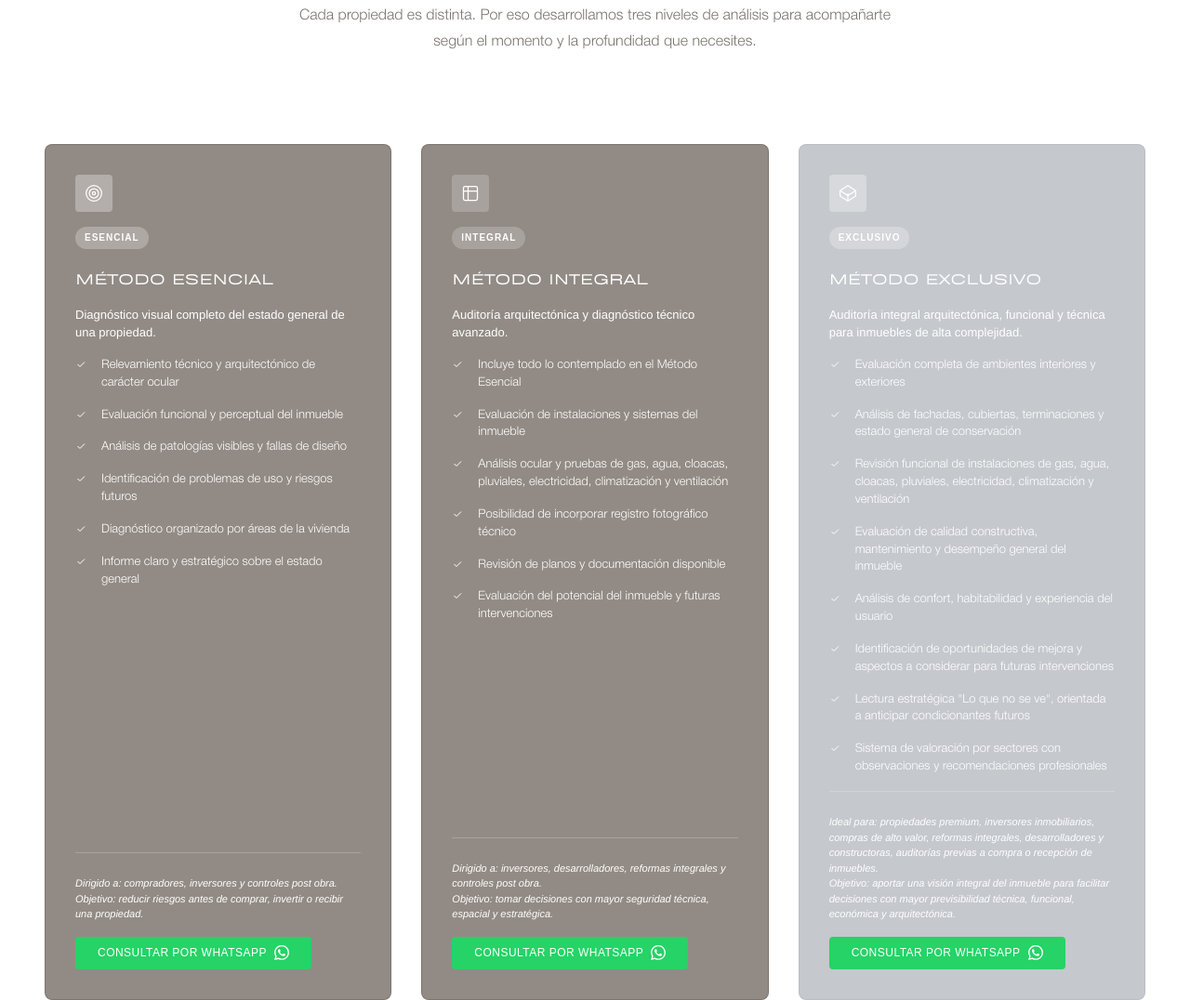
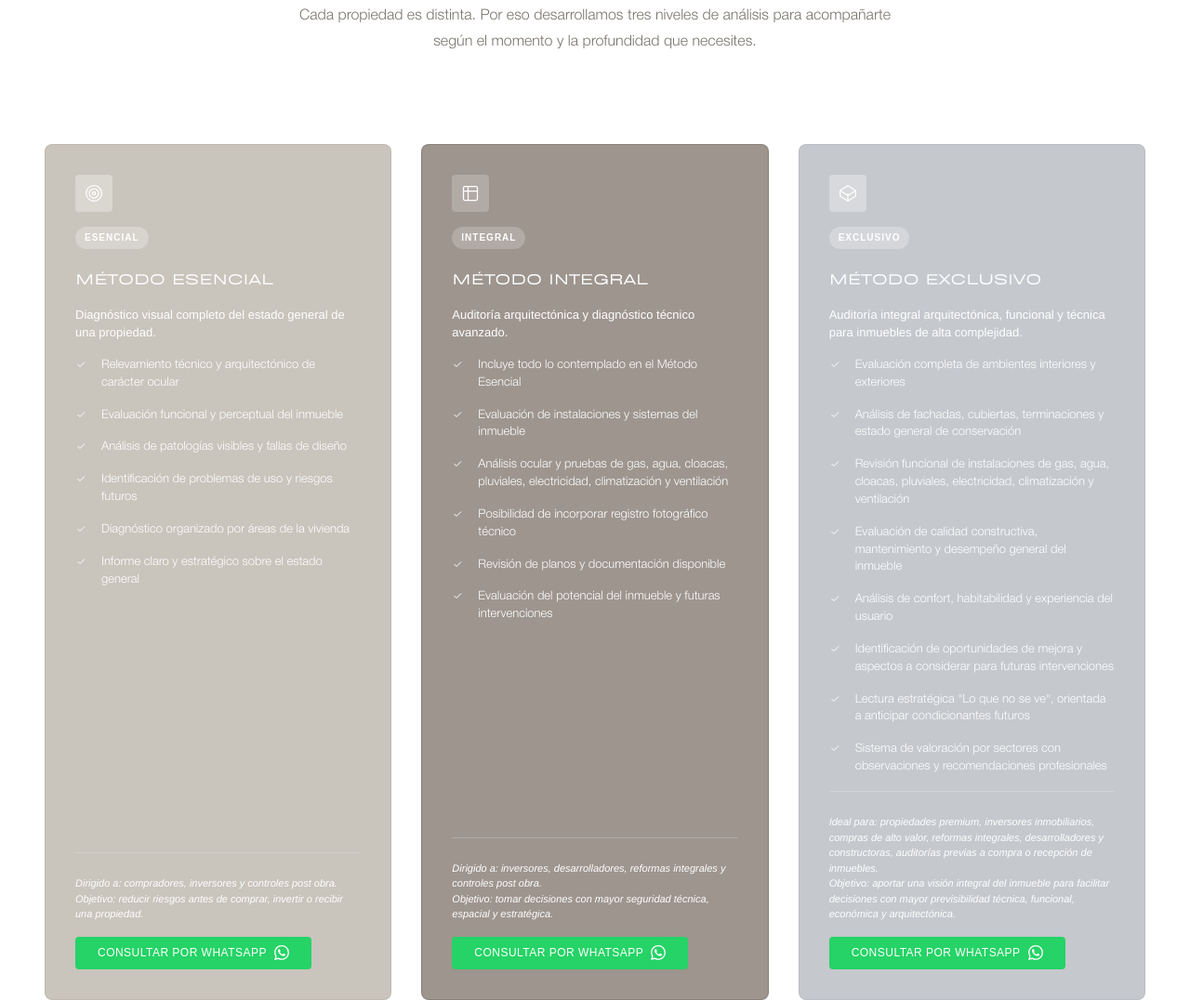
Before and after one commit to valenruffo/metodo_b, a website built with Vite: page index.html in a window 1280 px wide. Shown: the part 3763-4839 px from the top of the page at 93% size. Built offline with nearby package versions, Linux system fonts and the light colour scheme; files whose address does not match are found by name; a web font is replaced by a local one.

Commit message:
fix: restore brand colors for service card backgrounds

```diff
--- a/src/style.css
+++ b/src/style.css
@@ -980,12 +980,12 @@ button {
 
 /* Service card color variants */
 .service-card--esencial {
-  background: rgba(74, 63, 53, 0.6);
-  border-color: rgba(74, 63, 53, 0.3);
+  background: rgba(165, 157, 144, 0.6);
+  border-color: rgba(165, 157, 144, 0.3);
 }
 
 .service-card--esencial::before {
-  background: var(--chocolate-dark);
+  background: var(--vison);
 }
 
 .service-card--esencial .service-card__icon {
@@ -1018,8 +1018,8 @@ button {
 }
 
 .service-card--integral {
-  background: rgba(74, 63, 53, 0.6);
-  border-color: rgba(74, 63, 53, 0.3);
+  background: rgba(92, 79, 68, 0.6);
+  border-color: rgba(92, 79, 68, 0.3);
 }
 
 .service-card--integral::before {
```
